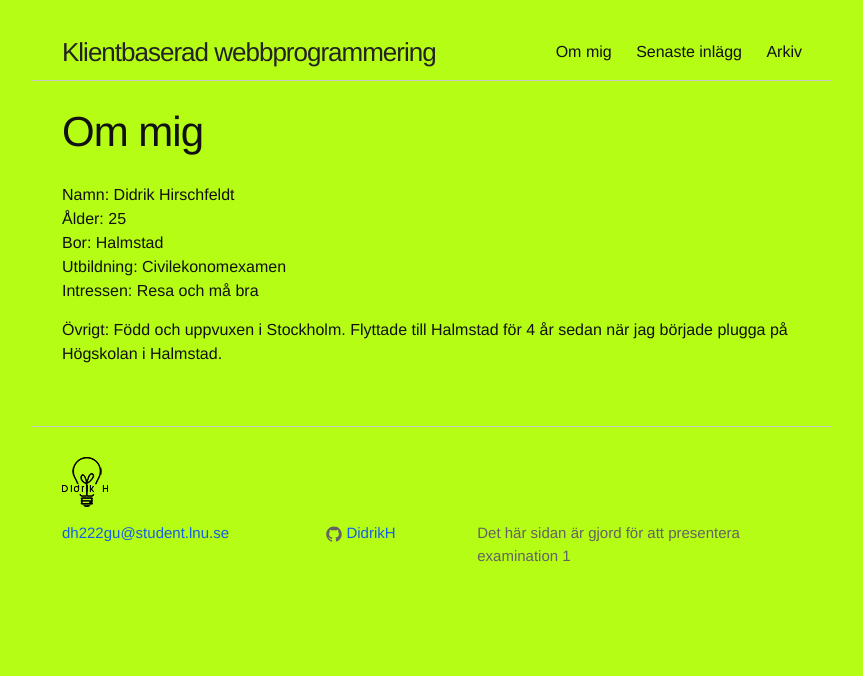
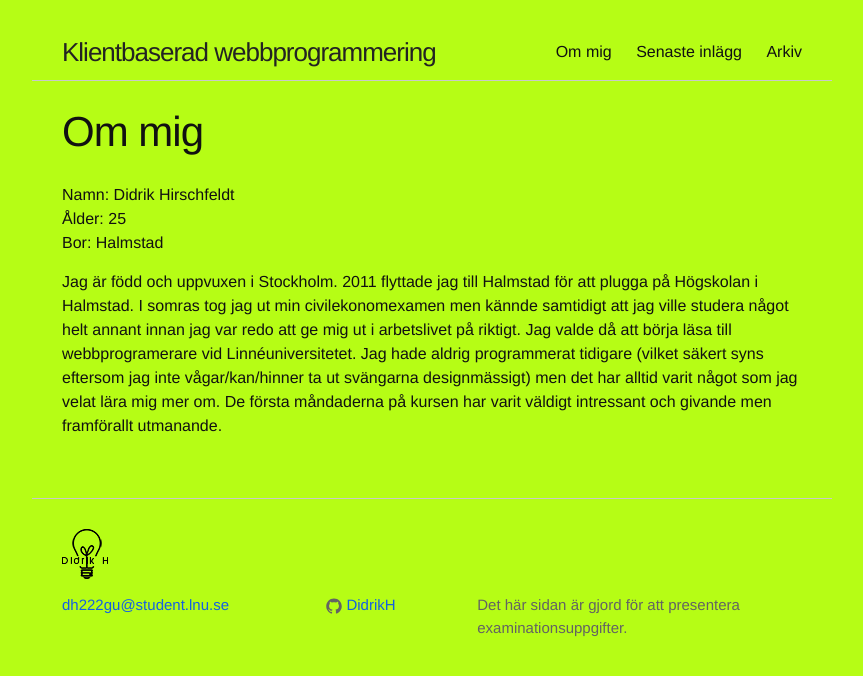
Before and after one commit to DidrikH/didrikh.github.io, a Jekyll site: the page built from Ommig.md, in a window 1280 px wide. Shown: the top 676 px of the page, without its empty margins (208-1071 px from the left). Built offline with Jekyll 4.4.1, drawn with Linux system fonts in a browser that asks for light colours.

Commit message:
changing text and info

```diff
--- a/Ommig.md
+++ b/Ommig.md
@@ -7,7 +7,9 @@ permalink: /aboutme/
 Namn: Didrik Hirschfeldt
 Ålder: 25
 Bor: Halmstad
-Utbildning: Civilekonomexamen
-Intressen: Resa och må bra
 
-Övrigt: Född och uppvuxen i Stockholm. Flyttade till Halmstad för 4 år sedan när jag började plugga på Högskolan i Halmstad.
+Jag är född och uppvuxen i Stockholm. 2011 flyttade jag till Halmstad för att plugga på Högskolan i Halmstad. I somras tog jag ut min
+civilekonomexamen men kännde samtidigt att jag ville studera något helt annant innan jag var redo att ge mig ut i arbetslivet
+på riktigt. Jag valde då att börja läsa till webbprogramerare vid Linnéuniversitetet. Jag hade aldrig programmerat tidigare
+(vilket säkert syns eftersom jag inte vågar/kan/hinner ta ut svängarna designmässigt) men det har alltid varit något som
+jag velat lära mig mer om. De första måndaderna på kursen har varit väldigt intressant och givande men framförallt utmanande.
--- a/_config.yml
+++ b/_config.yml
@@ -2,7 +2,7 @@
 title: Klientbaserad webbprogrammering
 email: dh222gu@student.lnu.se
 description: > # this means to ignore newlines until "baseurl:"
- Det här sidan är gjord för att presentera examination 1
+ Det här sidan är gjord för att presentera examinationsuppgifter.
 baseurl: "" # the subpath of your site, e.g. /blog/
 url: "http://yourdomain.com" # the base hostname & protocol for your site
 github_username:  DidrikH
--- a/index.html
+++ b/index.html
@@ -6,7 +6,7 @@ layout: default
 
   <h1 class="page-heading">Hej!</h1>
 
-  <p> Välkommen till min examinationssida! Använd navigationen uppe till höger för att klicka dig runt på webbplatsen.</p>
+  <p> Välkommen till min presentationssida för kursen 1dv022! Använd navigationen uppe till höger för att klicka dig runt på webbplatsen.</p>
 
   <!--<ul class="post-list">
     {% for post in site.posts %}
```
